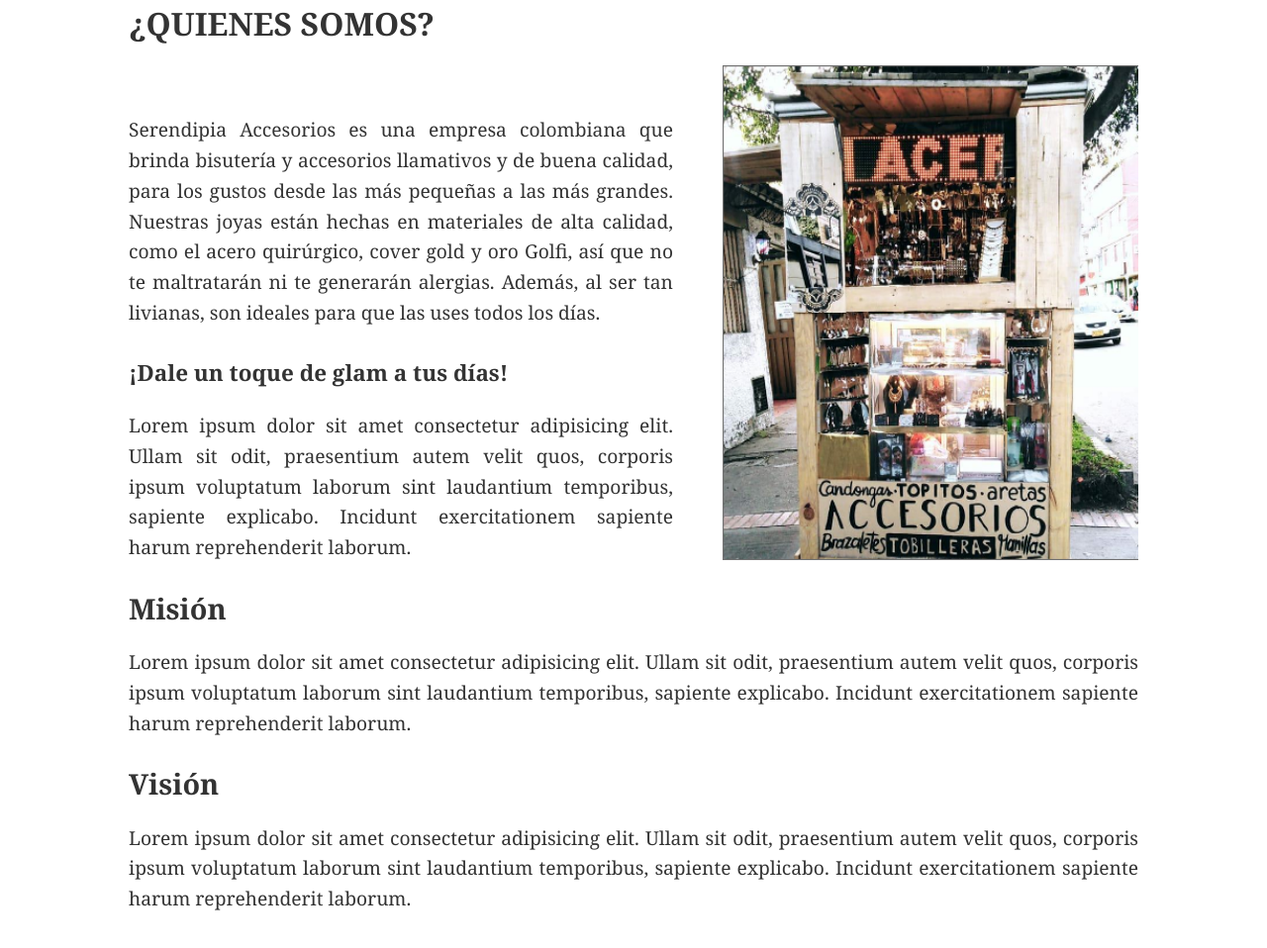
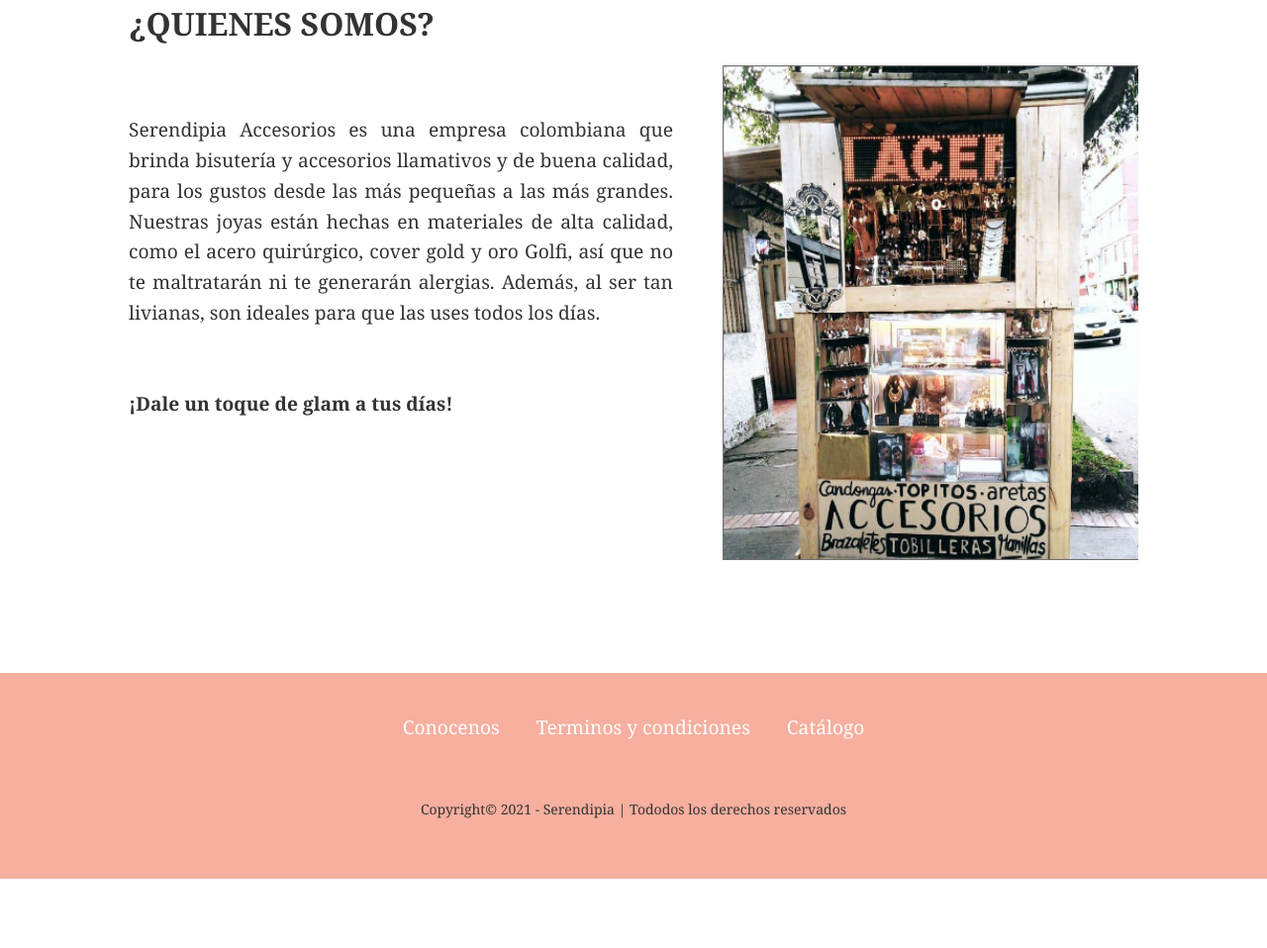
Before and after one commit to Felcoj22/Serendipia, a plain HTML site: page HTML/conocenos.html in a window 1280 px wide. Shown: the part 210-1168 px from the top of the page at 99% size. After the commit the page ends 1098 px from the top, so only its background shows below. Drawn offline with Linux system fonts and the light colour scheme.

Commit message:
Mod13 Arreglos pequeños

```diff
--- a/HTML/conocenos.html
+++ b/HTML/conocenos.html
@@ -42,19 +42,8 @@
             <p>Serendipia Accesorios es una empresa colombiana que brinda bisutería y accesorios llamativos y de buena calidad, para los gustos desde las más pequeñas a las más grandes.
                 Nuestras joyas están hechas en materiales de alta calidad, como el acero quirúrgico, cover gold y  oro Golfi, así que no te maltratarán ni te generarán alergias.
                 Además, al ser tan livianas, son ideales para que las uses todos los días.</p>
-            <h3>¡Dale un toque de glam a tus días!</h3>
-
-            <p>Lorem ipsum dolor sit amet consectetur adipisicing elit. Ullam sit odit, praesentium autem velit quos,
-                corporis ipsum voluptatum laborum sint laudantium temporibus, sapiente explicabo. Incidunt
-                exercitationem sapiente harum reprehenderit laborum.</p>
-            <h2>Misión</h2>
-            <p>Lorem ipsum dolor sit amet consectetur adipisicing elit. Ullam sit odit, praesentium autem velit quos,
-                corporis ipsum voluptatum laborum sint laudantium temporibus, sapiente explicabo. Incidunt
-                exercitationem sapiente harum reprehenderit laborum.</p>
-            <h2>Visión</h2>
-            <p>Lorem ipsum dolor sit amet consectetur adipisicing elit. Ullam sit odit, praesentium autem velit quos,
-                corporis ipsum voluptatum laborum sint laudantium temporibus, sapiente explicabo. Incidunt
-                exercitationem sapiente harum reprehenderit laborum.</p>
+            <br>
+            <strong>¡Dale un toque de glam a tus días!</strong>
 
         </div>
     </main>
```
